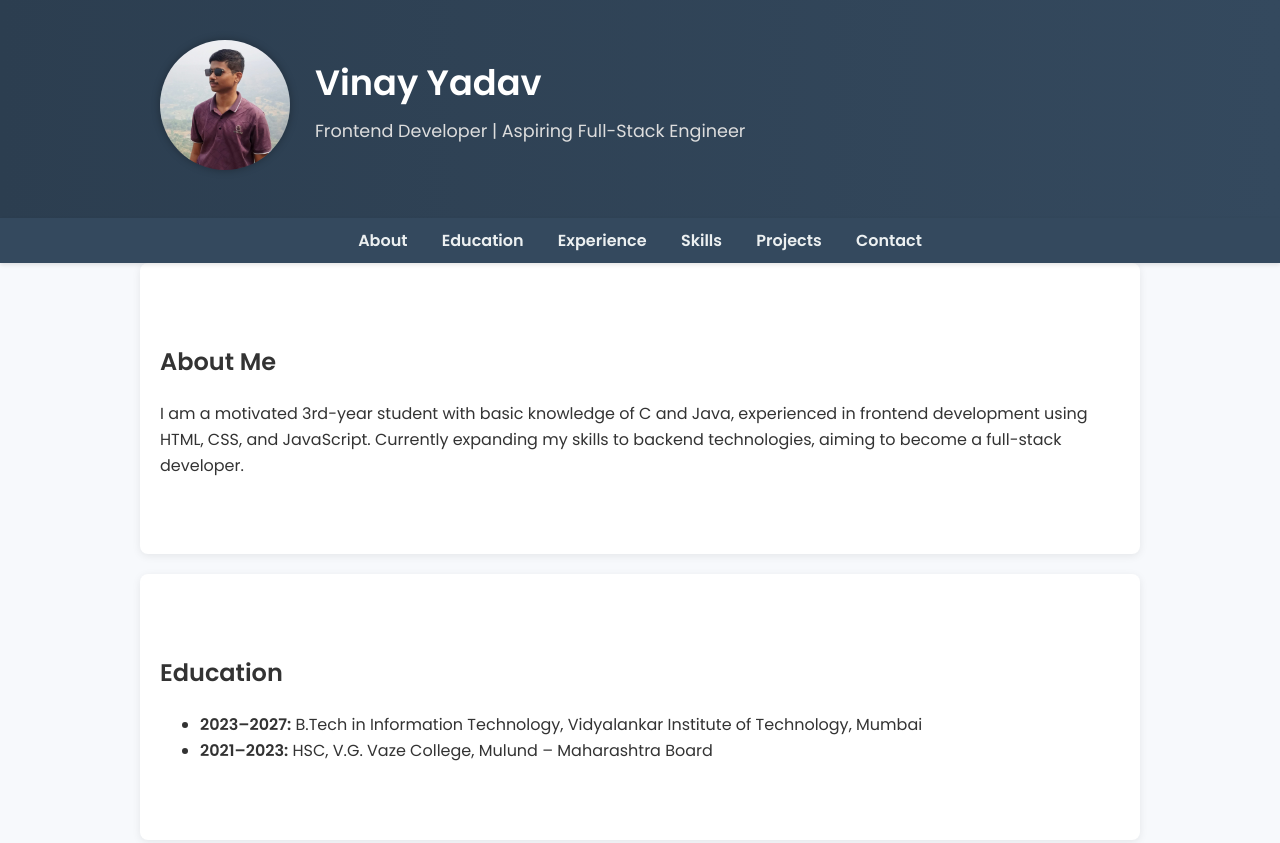
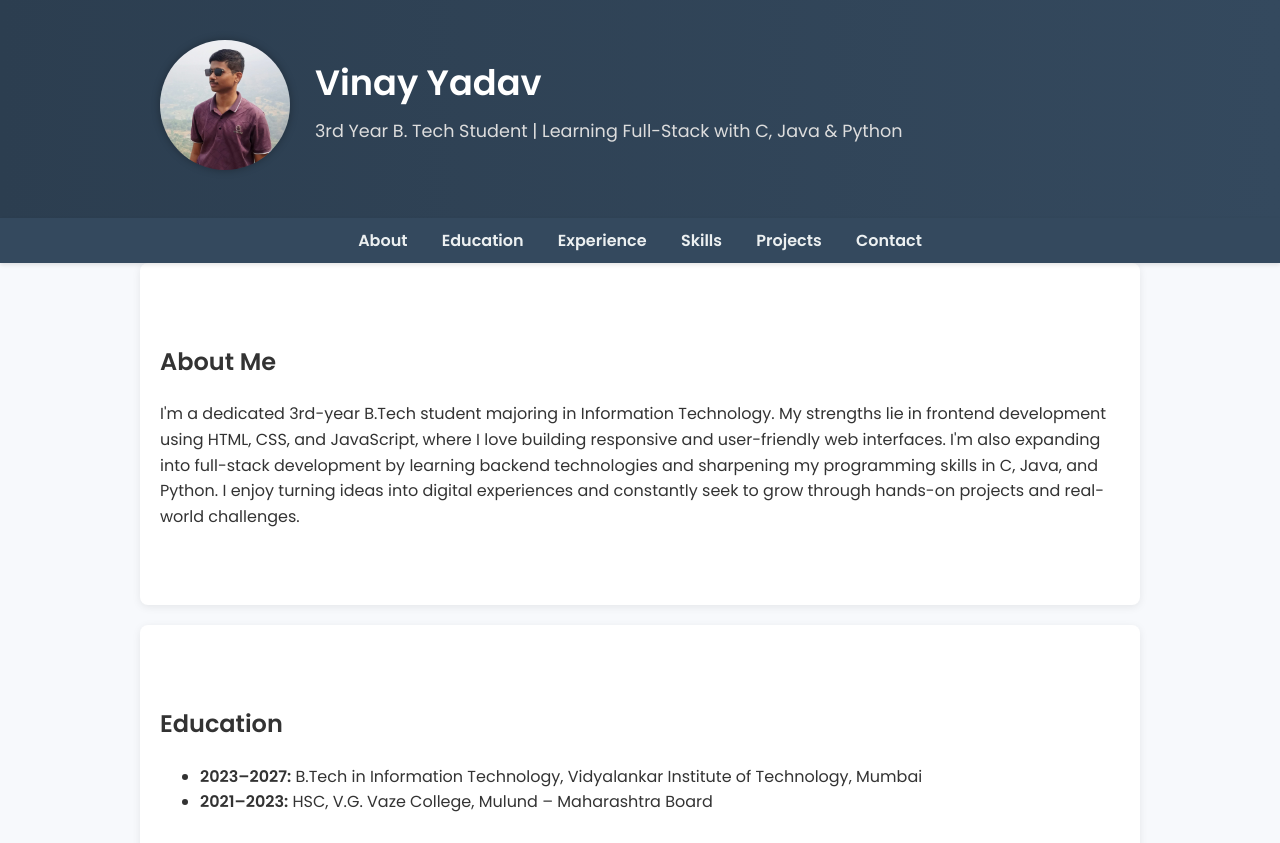
Before and after one commit to Vinay-Yadav-07/Vinay_Yadav.github.io, a plain HTML site: page index.html in a window 1280 px wide. Shown: the top 843 px of the page. Drawn offline with Linux system fonts and the light colour scheme.

Commit message:
Update index.html

```diff
--- a/index.html
+++ b/index.html
@@ -32,7 +32,7 @@
     </div>
     <div class="hero-right">
       <h1>Vinay Yadav</h1>
-      <p>Frontend Developer | Aspiring Full-Stack Engineer</p>
+      <p>3rd Year B. Tech Student | Learning Full-Stack with C, Java & Python</p>
     </div>
   </div>
 </header>
@@ -49,7 +49,7 @@
 
   <section id="about">
     <h2>About Me</h2>
-    <p>I am a motivated 3rd-year student with basic knowledge of C and Java, experienced in frontend development using HTML, CSS, and JavaScript. Currently expanding my skills to backend technologies, aiming to become a full-stack developer.</p>
+    <p> I'm a dedicated 3rd-year B.Tech student majoring in Information Technology. My strengths lie in frontend development using HTML, CSS, and JavaScript, where I love building responsive and user-friendly web interfaces. I'm also expanding into full-stack development by learning backend technologies and sharpening my programming skills in C, Java, and Python. I enjoy turning ideas into digital experiences and constantly seek to grow through hands-on projects and real-world challenges.</p>
   </section>
 
   <section id="education">
```
